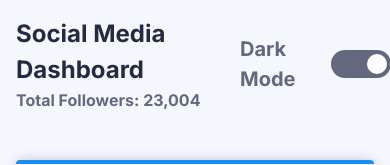
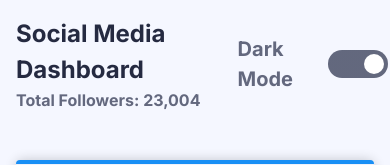
Before and after one commit to Nothile-Moyo-Git/social-media-dashboard, a React (Create React App) app: page / in a window 390 px wide. Shown: the top 165 px of the page. Built offline with nearby package versions, Linux system fonts and the light colour scheme.

Commit message:
padded toggle button on right hand side

```diff
--- a/src/components/header/Header.js
+++ b/src/components/header/Header.js
@@ -27,7 +27,7 @@ const Header = (props) => {
 
                 <hr className="sm:hidden my-4 border-dark-grayish-blue dark:border-desaturated-blue"/>
 
-                <div className="flex flex-row justify-between items-center pb-5 sm:pb-0">
+                <div className="flex flex-row justify-between items-center pb-5 sm:pb-0 sm:pr-1 md:pr-0">
                     <strong className="dark:text-desaturated-blue text-dark-grayish-blue mr-2 text-lg">Dark Mode</strong>
                     <label className="relative inline-block w-15 h-7 ml-2">
                         <input className="opacity-0 w-0 h-0" onChange={toggleDarkMode} checked={isChecked} type="checkbox"/>
```
